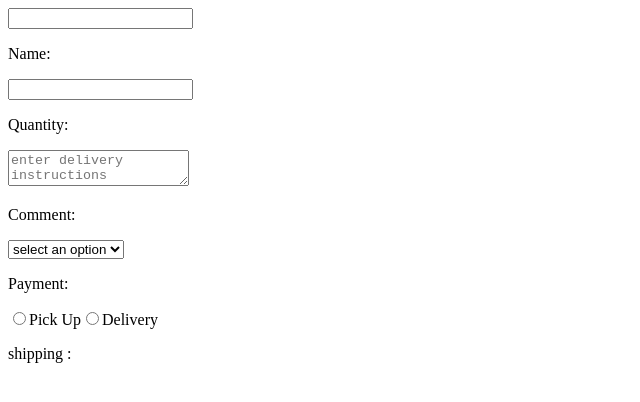
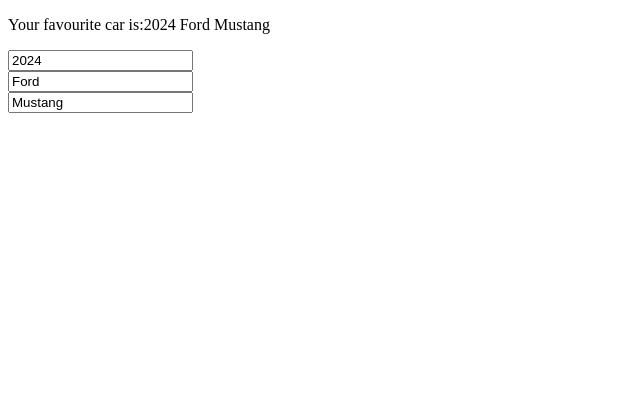
Before and after one commit to shehinthoombil/React-Study-Practice, a React (Create React App) app: page / in a window 1280 px wide. Shown: the top 402 px of the page, without its empty margins (0-640 px from the left). Built offline with nearby package versions, Linux system fonts and the light colour scheme.

Commit message:
update object in state

```diff
--- a/src/App.jsx
+++ b/src/App.jsx
@@ -1,12 +1,13 @@
 // import NewComponent from "./NewComponent";
 // import MyComponent from "./MyComponent";
-import OnChange from "./OnChange";
+// import OnChange from "./OnChange";
+import State from "./State";
 
 function App() {
 
    return (
       <>
-     <OnChange/>
+    <State/>
       </>
    )
 }
--- /dev/null
+++ b/src/State.jsx
@@ -0,0 +1,33 @@
+import React, { useState } from 'react'
+
+function State() {
+
+    const [car, setCar] = useState({
+        year: 2024,
+        make: "Ford",
+        model: "Mustang"
+    })
+
+    function handleYearChange(event){
+        setCar(c=>({...car, year: event.target.value}))
+    }
+
+    function handleMakeChange(event){
+        setCar(c=>({...car, make: event.target.value}))
+    }
+    function handleModelChange(event){
+        setCar(c=>({...car, model: event.target.value}))
+    }
+
+    return (
+        <div>
+            <p>Your favourite car is:{car.year} {car.make} {car.model}</p>
+
+            <input type="number" value={car.year} onChange={handleYearChange} /> <br />
+            <input type="text" value={car.make} onChange={handleMakeChange} />  <br />
+            <input type="text" value={car.model} onChange={handleModelChange} /> <br />
+        </div>
+    )
+}
+
+export default State
```
